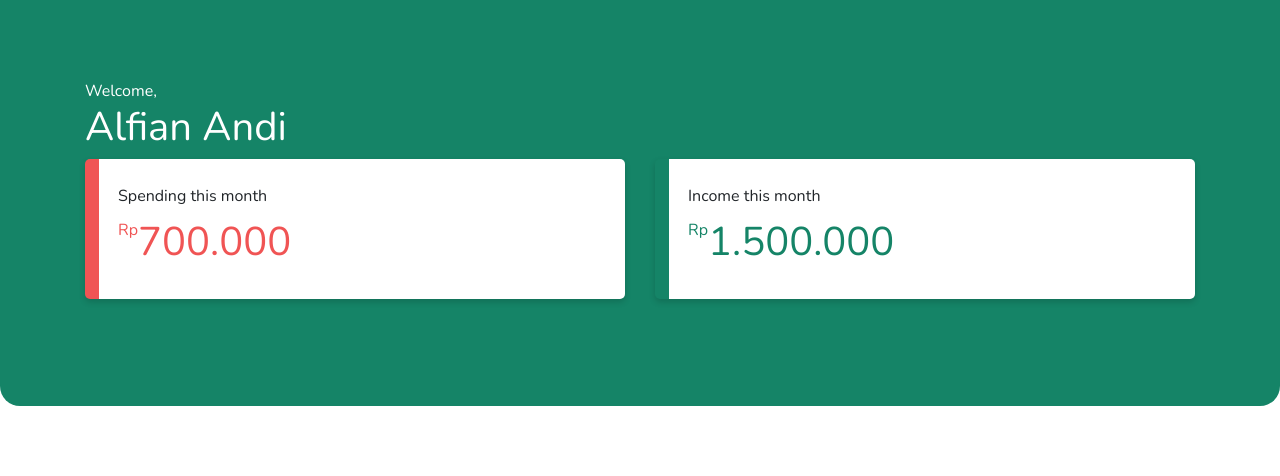
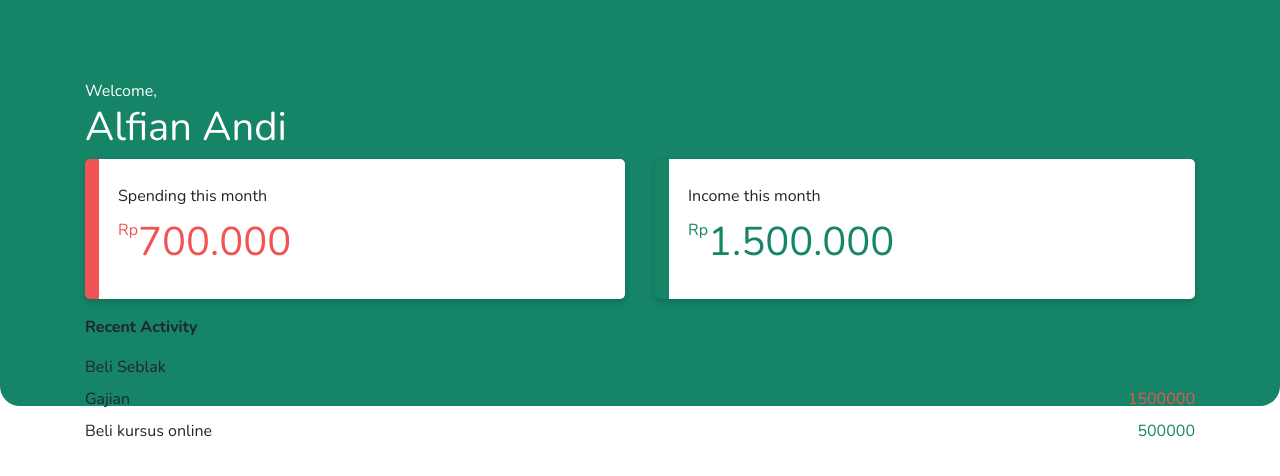
Before and after one commit to alfianandinugraha/yourduit, a React (Create React App) app: page /#/dashboard in a window 1280 px wide. Shown: the top 476 px of the page. Built offline with nearby package versions, Linux system fonts and the light colour scheme.

Commit message:
add: create section Recent Activity

```diff
--- a/src/Pages/DashboardPage.tsx
+++ b/src/Pages/DashboardPage.tsx
@@ -1,8 +1,11 @@
-import React from 'react'
+import React, { useContext } from 'react'
 import { Col, Row } from 'react-bootstrap'
 import { CashBoard } from '../Components/CashBoard'
+import { activityContext } from '../Store/ActivityStore'
 
 const DashboardPage = () => {
+  const {activities} = useContext(activityContext)
+
   return (
     <>
       <div className="bg-primary w-100 position-absolute" style={{
@@ -33,6 +36,25 @@ const DashboardPage = () => {
           <CashBoard nominal={1500000} text="Income this month" color="primary" currency="Rp"/>
         </Col>
       </Row>
+      <Row>
+        <Col>
+          <div><b>Recent Activity</b></div>
+          <div className="mt-3">
+            {
+              activities.map((val) => {
+                const textColor = val.type === "1" ? "danger" : "primary";
+
+                return (
+                  <div className="d-flex mb-2" key={val.id}>
+                    <div>{val.description}</div>
+                    <div className={`ml-auto text-${textColor}`}>{val.nominal}</div>
+                  </div>
+                )
+              })
+            }
+          </div>
+        </Col>
+      </Row>
     </>
   )
 }
```
